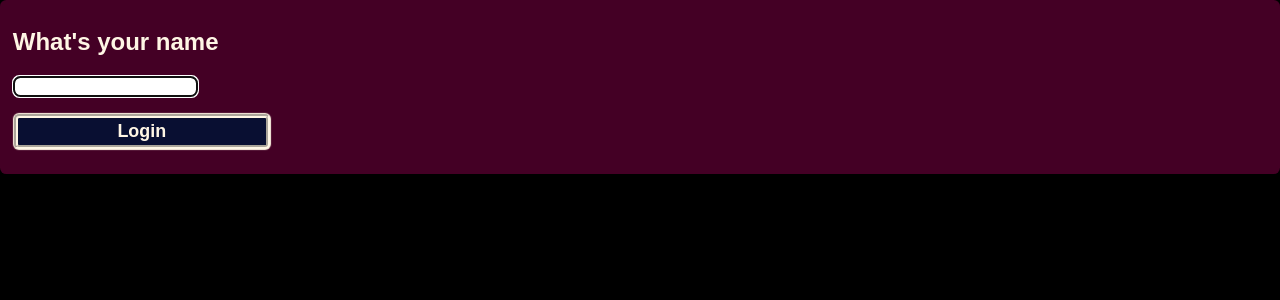
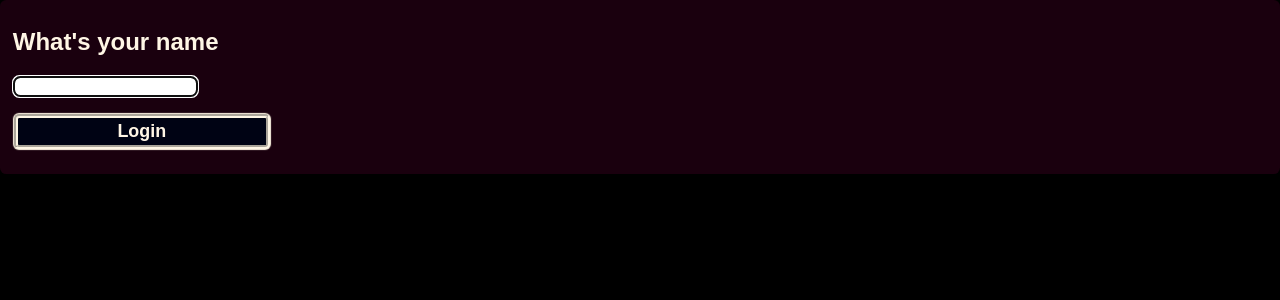
Before and after one commit to teraspora/arith, a Flask app: page / in a window 1280 px wide. Shown: the top 300 px of the page. Run offline with Flask 2, Linux system fonts and the light colour scheme.

Commit message:
More styling tweaks

```diff
--- a/static/css/style.css
+++ b/static/css/style.css
@@ -3,8 +3,8 @@
     border-radius: 0.5vw;
     text-decoration: none;
     --light-text-col: #fff6e5;
-    --bkg-col: #440025;
-    --btn-col: #090f32;
+    --bkg-col: #1a000e;
+    --btn-col: #000314;
 }
 
 body, html {
@@ -38,14 +38,12 @@ body, html {
     padding: 1vh 1vw;
 }
 
-.sum {
+.sum, .answer {
     font-size: 3vw;
     background-color: var(--btn-col);
     color: var(--light-text-col);
     padding: 1vh 1vw;
 }
-
-
 
 
 
--- a/templates/problems.html
+++ b/templates/problems.html
@@ -12,7 +12,7 @@
    <h1>Hello {{ uname }}, this is Arith!   Test your arithmetic!</h1>
 		<form action="/mark" method="POST">
 		  <section class="sum">
-		  	{{ x }} {{ op }} {{ y }} = <input autofocus type="number" name="user_answer"/>
+		  	{{ x }} {{ op }} {{ y }} = <input class="answer" autofocus type="number" name="user_answer"/>
 
 		  </section>
 		  <input class="btn" type="submit" value="Check your answer"/>
```
